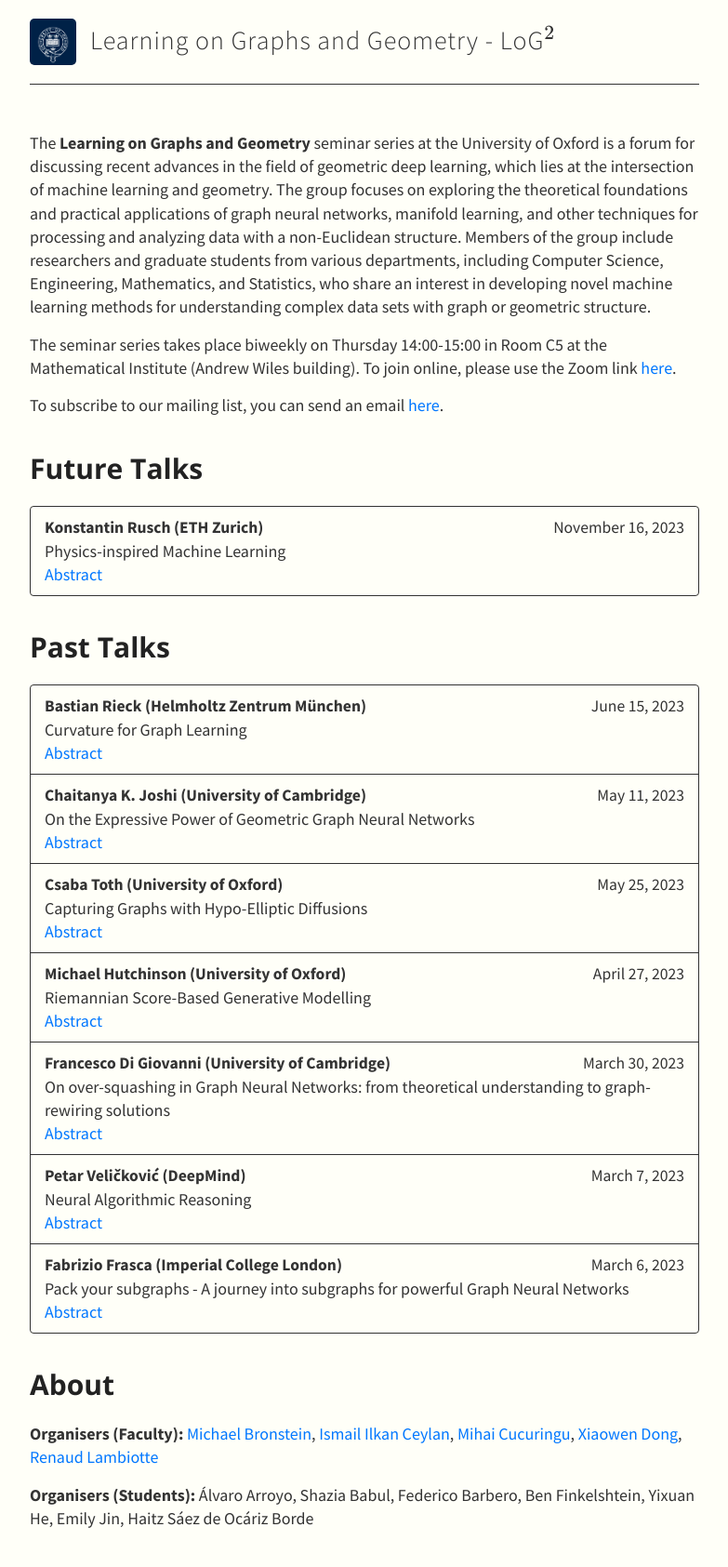
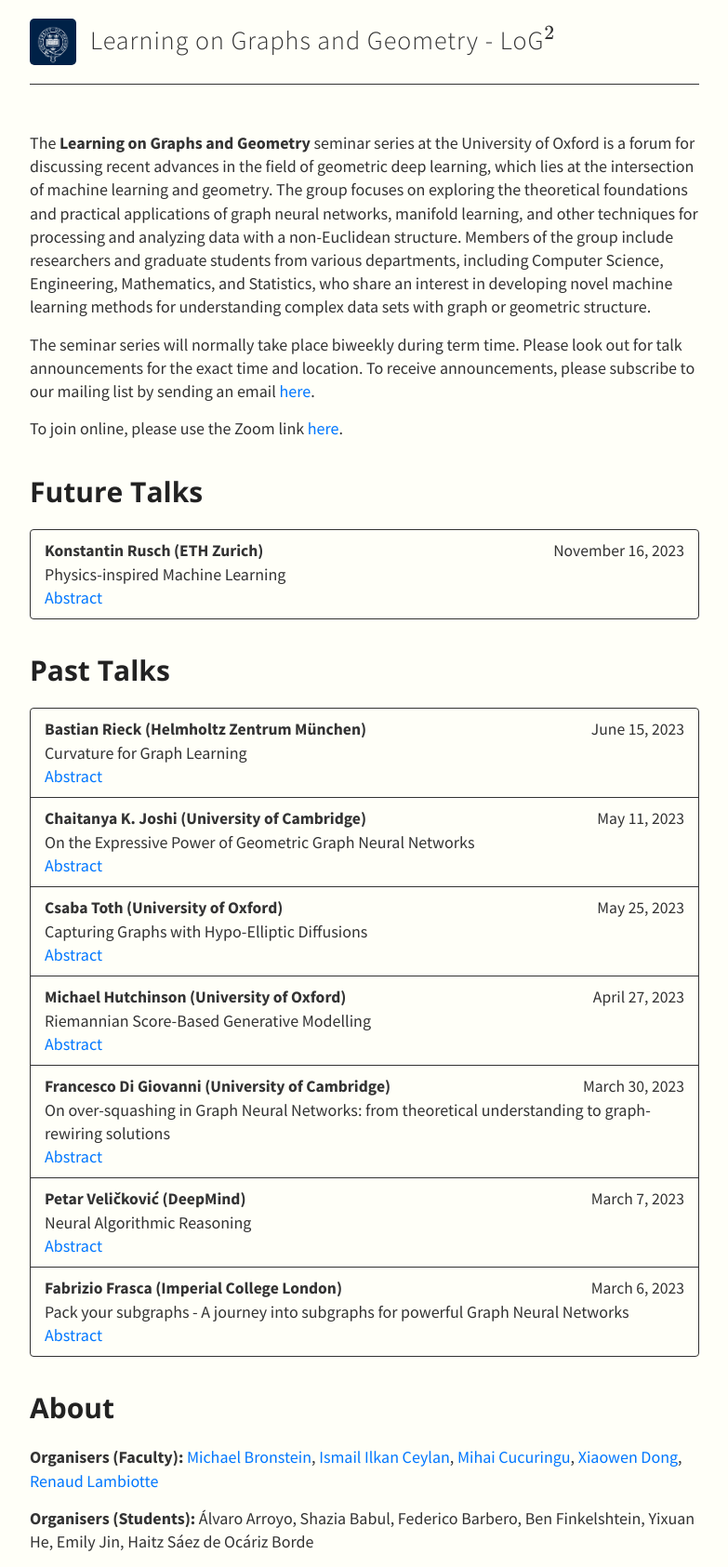
Before and after one commit to log-2/log-2.github.io, a Jekyll site: the page built from index.md, in a window 1280 px wide. Shown: the whole page at 93% size, without its empty margins (248-1031 px from the left). Built offline with Jekyll 4.4.1, drawn with Linux system fonts in a browser that asks for light colours; nearby versions of some CDN libraries; formulas are drawn with MathJax 3; before the commit the page ends 1660 px from its top, so only the background shows below that.

Commit message:
Update index.md

```diff
--- a/index.md
+++ b/index.md
@@ -5,9 +5,10 @@ meta-description: "Oxford - Learning on Graphs and Geometry"
 
 The **Learning on Graphs and Geometry** seminar series at the University of Oxford is a forum for discussing recent advances in the field of geometric deep learning, which lies at the intersection of machine learning and geometry. The group focuses on exploring the theoretical foundations and practical applications of graph neural networks, manifold learning, and other techniques for processing and analyzing data with a non-Euclidean structure. Members of the group include researchers and graduate students from various departments, including Computer Science, Engineering, Mathematics, and Statistics, who share an interest in developing novel machine learning methods for understanding complex data sets with graph or geometric structure.
 
-The seminar series takes place biweekly on Thursday 14:00-15:00 in Room C5 at the Mathematical Institute (Andrew Wiles building). To join online, please use the Zoom link <a href="https://us06web.zoom.us/j/86881074813?pwd=UEpYU1UyTTF3a3kwL3F5VkFjdkZ6QT09">here</a>.
+The seminar series will normally take place biweekly during term time. Please look out for talk announcements for the exact time and location. To receive announcements, please subscribe to our mailing list by sending an email <a href="mailto: log2-subscribe@maillist.ox.ac.uk">here</a>.
 
-To subscribe to our mailing list, you can send an email <a href="mailto: log2-subscribe@maillist.ox.ac.uk">here</a>.
+To join online, please use the Zoom link <a href="https://us06web.zoom.us/j/86881074813?pwd=UEpYU1UyTTF3a3kwL3F5VkFjdkZ6QT09">here</a>.
+
 
 
 
```
